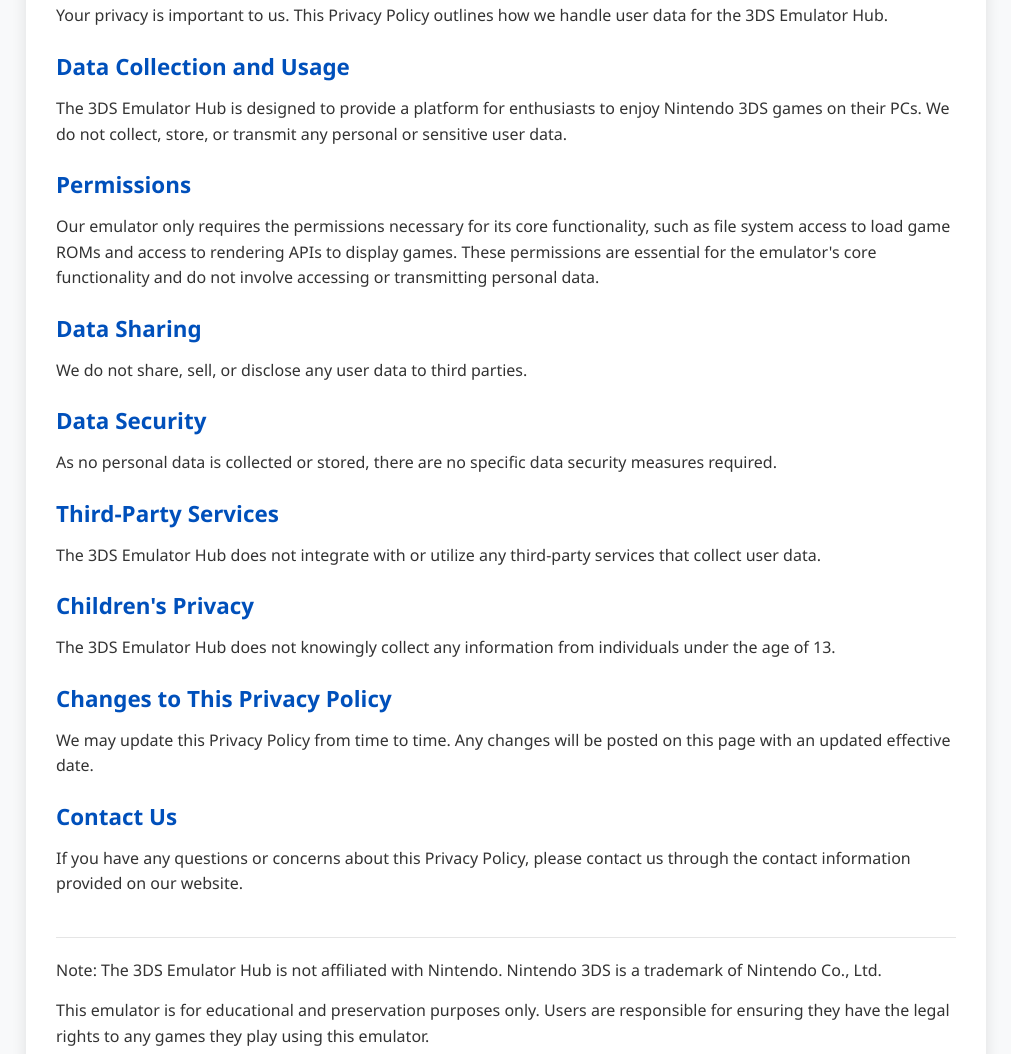
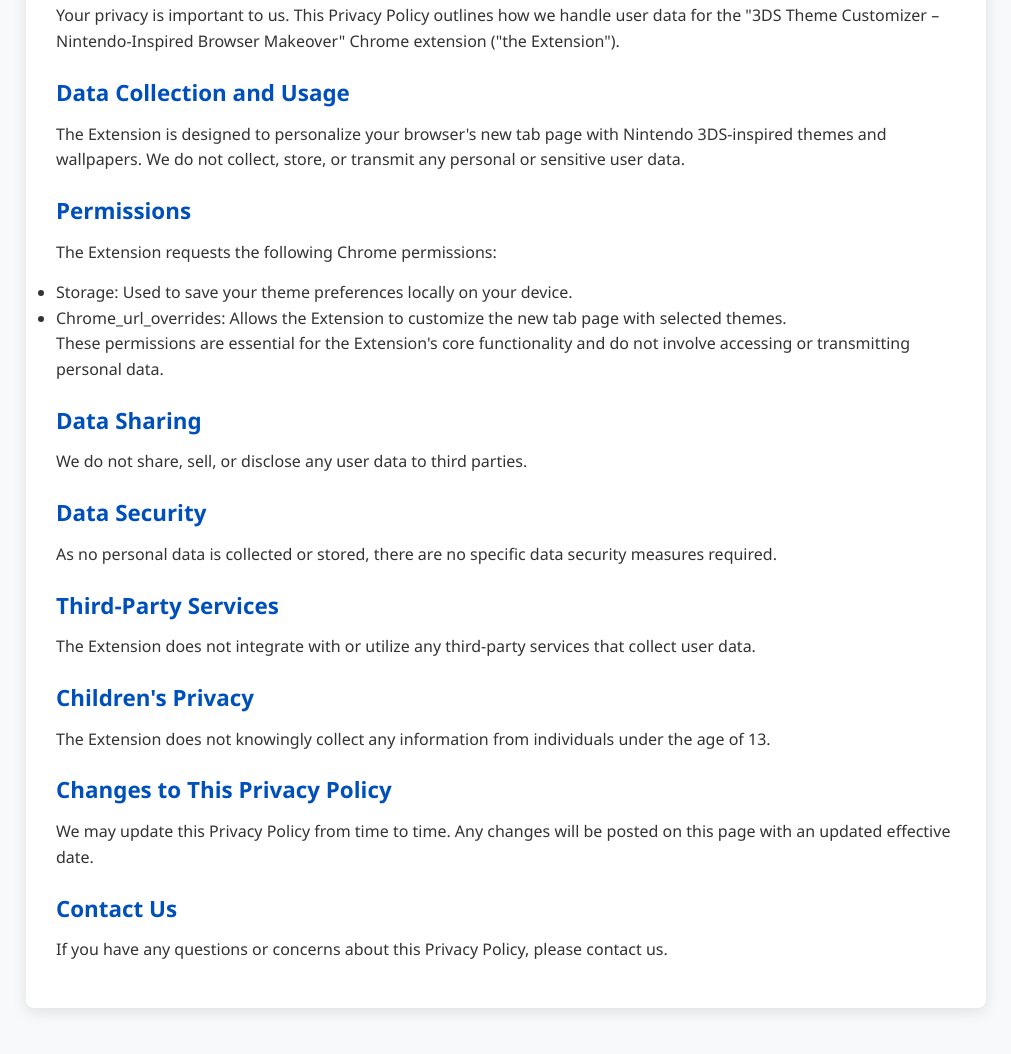
Before and after one commit to 3ds-emulator/3ds-emulator.github.io, a plain HTML site: page privacy-policy.html in a window 1280 px wide. Shown: the part 319-1373 px from the top of the page, without its empty margins (134-1145 px from the left). Drawn offline with Linux system fonts and the light colour scheme.

Commit message:
Update privay policy
Update privay policy

```diff
--- a/privacy-policy.html
+++ b/privacy-policy.html
@@ -63,19 +63,25 @@
                     </div>
 
                     <h3>Introduction</h3>
-                    <p>Your privacy is important to us. This Privacy Policy outlines how we handle user data for the 3DS
-                        Emulator Hub.</p>
+                    <p>Your privacy is important to us. This Privacy Policy outlines how we handle user data for the
+                        "3DS Theme Customizer – Nintendo-Inspired Browser Makeover" Chrome extension ("the Extension").
+                    </p>
 
                     <h3>Data Collection and Usage</h3>
-                    <p>The 3DS Emulator Hub is designed to provide a platform for enthusiasts to enjoy Nintendo 3DS
-                        games on their PCs. We do not collect, store, or transmit any personal or sensitive user data.
+                    <p>The Extension is designed to personalize your browser's new tab page with Nintendo 3DS-inspired
+                        themes and wallpapers. We do not collect, store, or transmit any personal or sensitive user
+                        data.
                     </p>
 
                     <h3>Permissions</h3>
-                    <p>Our emulator only requires the permissions necessary for its core functionality, such as file
-                        system access to load game ROMs and access to rendering APIs to display games. These permissions
-                        are essential for the emulator's core functionality and do not involve accessing or transmitting
-                        personal data.</p>
+                    <p>The Extension requests the following Chrome permissions:</p>
+                    <ul>
+                        <li>Storage: Used to save your theme preferences locally on your device.</li>
+                        <li>Chrome_url_overrides: Allows the Extension to customize the new tab page with selected
+                            themes.</li>
+                    </ul>
+                    <p>These permissions are essential for the Extension's core functionality and do not involve
+                        accessing or transmitting personal data.</p>
 
                     <h3>Data Sharing</h3>
                     <p>We do not share, sell, or disclose any user data to third parties.</p>
@@ -85,27 +91,19 @@
                         required.</p>
 
                     <h3>Third-Party Services</h3>
-                    <p>The 3DS Emulator Hub does not integrate with or utilize any third-party services that collect
-                        user data.</p>
+                    <p>The Extension does not integrate with or utilize any third-party services that collect user data.
+                    </p>
 
                     <h3>Children's Privacy</h3>
-                    <p>The 3DS Emulator Hub does not knowingly collect any information from individuals under the age of
-                        13.</p>
+                    <p>The Extension does not knowingly collect any information from individuals under the age of 13.
+                    </p>
 
                     <h3>Changes to This Privacy Policy</h3>
                     <p>We may update this Privacy Policy from time to time. Any changes will be posted on this page with
                         an updated effective date.</p>
 
                     <h3>Contact Us</h3>
-                    <p>If you have any questions or concerns about this Privacy Policy, please contact us through the
-                        contact information provided on our website.</p>
-
-                    <div class="legal-note">
-                        <p>Note: The 3DS Emulator Hub is not affiliated with Nintendo. Nintendo 3DS is a trademark of
-                            Nintendo Co., Ltd.</p>
-                        <p>This emulator is for educational and preservation purposes only. Users are responsible for
-                            ensuring they have the legal rights to any games they play using this emulator.</p>
-                    </div>
+                    <p>If you have any questions or concerns about this Privacy Policy, please contact us.</p>
                 </div>
             </div>
         </section>
```
Also changed, not shown: index.html (+6 -4 lines), images/logo.png.
